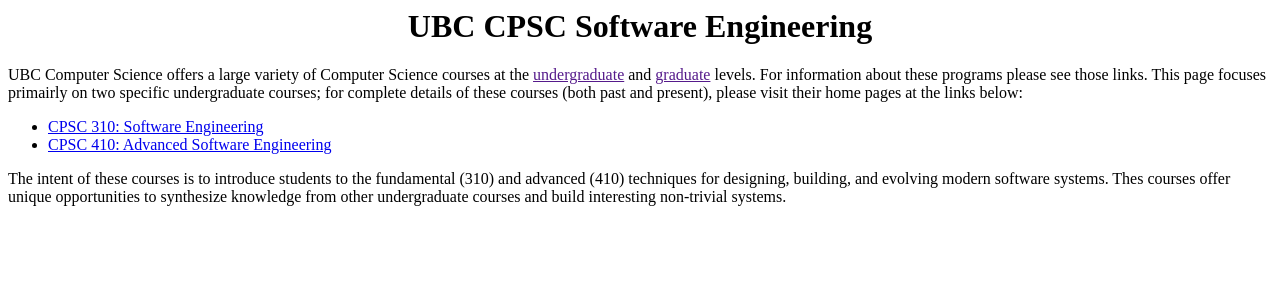
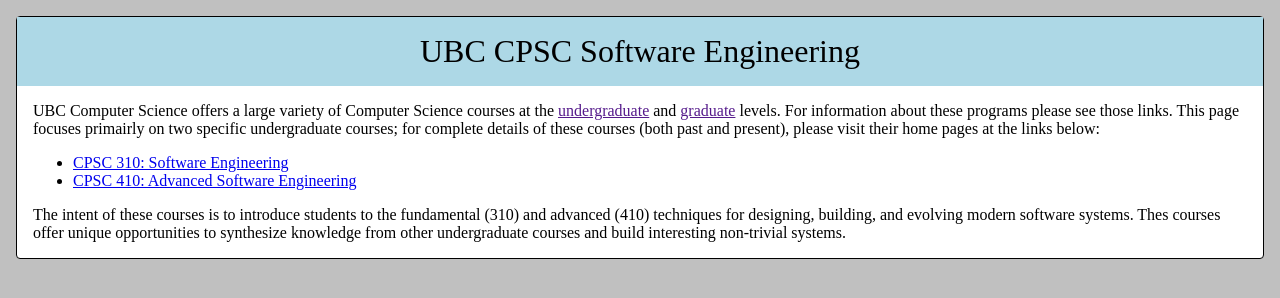
Before and after one commit to ubccpsc/ubccpsc.github.io, a plain HTML site: page index.html in a window 1280 px wide. Drawn offline with Linux system fonts and the light colour scheme.

Commit message:
Update index.html

```diff
--- a/index.html
+++ b/index.html
@@ -1,9 +1,14 @@
-<html>
+<!DOCTYPE html>
+<html style="background: silver;">
 <head>
+	<meta name="viewport" content="width=device-width, initial-scale=1.0">
 </head>
-<body>
-	<h1 style='text-align: center;'>UBC CPSC Software Engineering</h1>
-	<p>
+<body style="margin: 1em; border: 1px solid black; border-radius: 0.25em; background: white;">
+	<div>
+		<div style='text-align: center; padding-top:0.5em; padding-bottom: 0.5em; background: lightblue; font-size:2em;'>
+			UBC CPSC Software Engineering
+		</div>
+		<div style="padding: 1em;">
 			UBC Computer Science offers a large variety of Computer Science courses at the <a href=''>undergraduate</a> and <a href=''>graduate</a> levels. For information about these programs please see those links. This page focuses primairly on two specific undergraduate courses; for complete details of these courses (both past and present), please visit their home pages at the links below:
 
 			<ul>
@@ -11,6 +16,7 @@
 				<li><a href='https://github.com/ubccpsc/410'>CPSC 410: Advanced Software Engineering</a></li>
 			</ul>
 			The intent of these courses is to introduce students to the fundamental (310) and advanced (410) techniques for designing, building, and evolving modern software systems. Thes courses offer unique opportunities to synthesize knowledge from other undergraduate courses and build interesting non-trivial systems.
-	</p>
+		</div>
+	</div>
 </body>
 </html>
```
Lines whose indentation alone changed are shown as unchanged.
